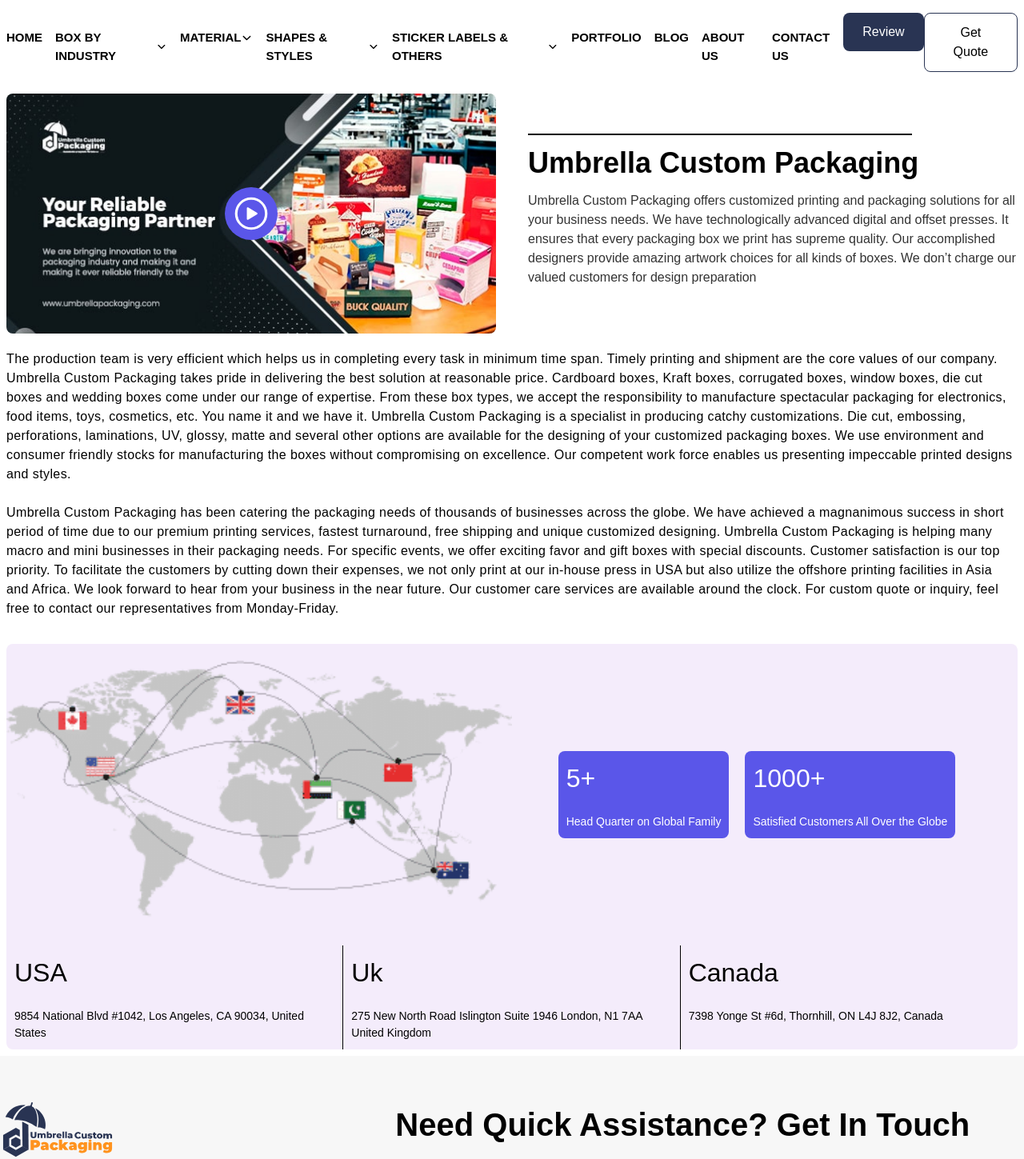
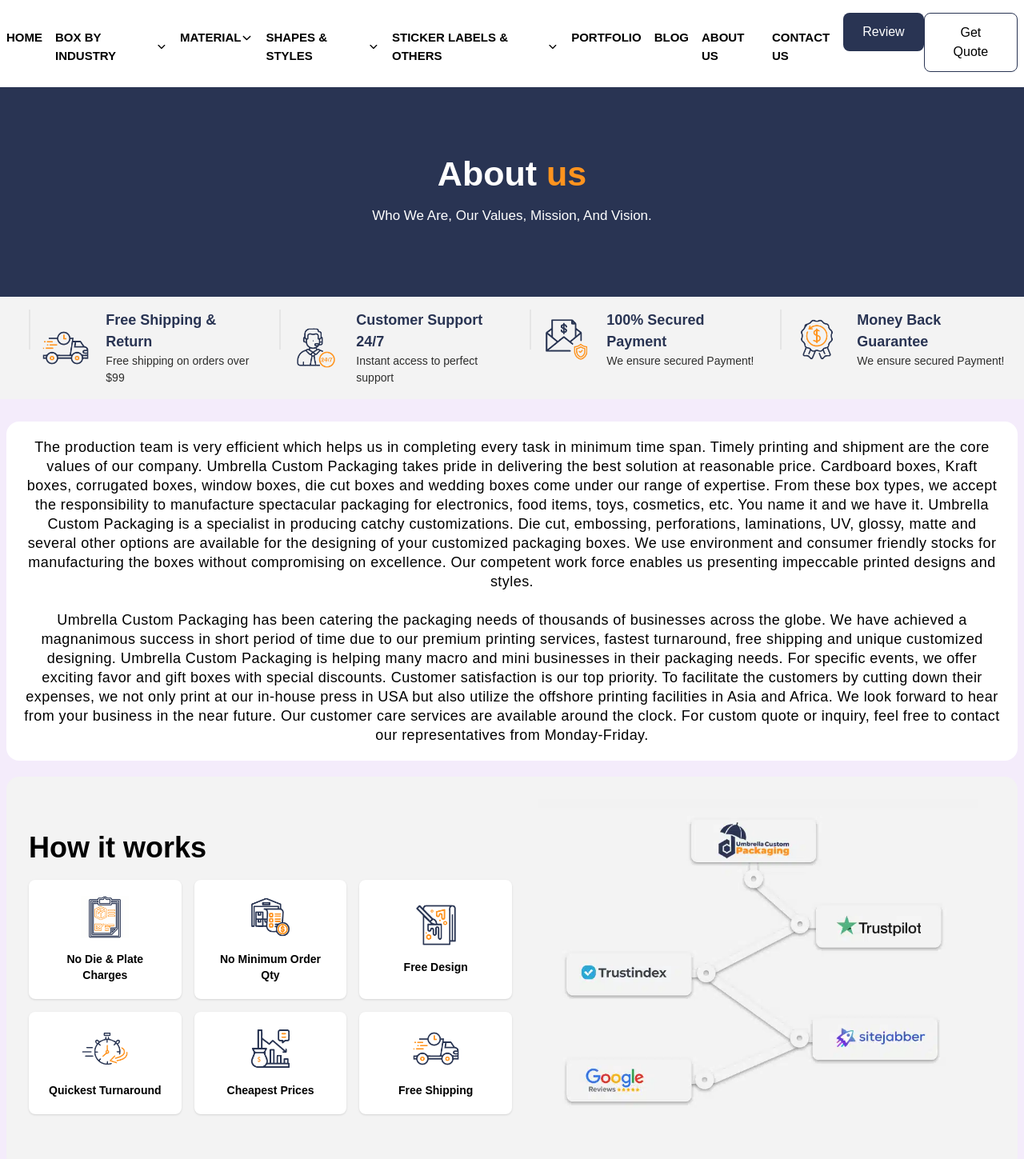
Before and after one commit to talhacodess/umbrellauk, a React (Vite) app in the folder umbrellauk/: page /about-us in a window 1280 px wide. Shown: the part 126-1575 px from the top of the page at 80% size. Built offline with nearby package versions, Linux system fonts and the light colour scheme.

Commit message:
about us

```diff
--- a/umbrellauk/pages/aboutus/AboutUs.jsx
+++ b/umbrellauk/pages/aboutus/AboutUs.jsx
@@ -4,60 +4,164 @@
 import map from '../../src/assets/map-01.png'
 import VideoPopup from './videoPopup';
 import Container from '../../components/Container';
+import shipping from '../../src/assets/free-shipping.png'
+import customer from '../../src/assets/customer-support-1.png'
+import secured from '../../src/assets/securd-payment-1.png'
+import money from '../../src/assets/money-back-gurantee-1.png'
+import windowboxes from '../../src/assets/Window-Boxes.webp'
+import infographics from '../../src/assets/infographics-uk-1.webp'
+import wicon1 from '../../src/assets/w-icon.png'
+import wicon2 from '../../src/assets/w-icon2.png'
+import wicon3 from '../../src/assets/w-icon3.png'
+import wicon4 from '../../src/assets/w-icon4.png'
+import wicon5 from '../../src/assets/w-icon5.png'
+import wicon6 from '../../src/assets/w-icon6.png'
 
 
 function AboutUs() {
-  const [showModel,setShowModel] = useState(false)
-  console.log(showModel,"Video Popup");
+  const [showModel, setShowModel] = useState(false)
+  console.log(showModel, "Video Popup");
 
   return (
     <>
+      {/**Main banner about Start */}
+      <div className='bg-[#293453]'>
         <Container>
-    <div className='grid md:grid-cols-2 grid-cols-1 gap-10'>
+          <div className=' rounded-[8px] p-5 h-[230px] flex flex-col justify-center items-center space-y-5 m-2'>
+            <h2 className='md:text-[43px] text-[30px] text-white font-semibold leading-10 text-center'>About
+              <span className='md:text-[43px] text-[30px] text-[#ff931e]'> us</span></h2>
+            <p className='text-white text-[17px] capitalize text-center'>Who we are, our values, mission, and vision.
+            </p>
 
-      <div className=' flex items-center justify-center h-[300px] bg-cover bg-no-repeat rounded-[8px] relative' style={{backgroundImage: `url(${banner})`}}>
-        <div className='  p-2 rounded-full bg-[#5a56e9]' onClick={()=>setShowModel(true)}><IoPlayCircleOutline size={50} color='#fff' />
 
           </div>
-        {showModel && <VideoPopup onClose={()=>setShowModel(false)}/>}
+        </Container>
 
+      </div>
+
+      {/**Main banner about end */}
+      {/**Icons  Start */}
+      <div className='bg-[#f3f3f3]'>
+        <Container>
+
+          <div className='grid sm:grid-cols-4 p-2 grid-cols-2 gap-1'>
+            <div className=' relative icon-banner '>
+              <div className='flex sm:flex-row flex-col justify-center items-center gap-5 sm:text-start text-center'>
+                <div className='w-4/12 flex justify-center sm:justify-end'><img src={shipping} width={60} height={45} alt="" /></div>
+                <div className='w-8/12'>
+                  <span className='text-[#293453]  sm:text-[18px]  text-[12px] font-semibold'>Free Shipping & Return</span>
+                  <p className='sm:text-[14px] text-[10px] text-[#2e2e2d]  font-normal'>Free shipping on orders over $99</p>
+                </div>
+
+              </div>
+            </div>
+            <div className=' relative icon-banner '>
+              <div className='flex sm:flex-row flex-col justify-center items-center gap-5 sm:text-start text-center'>
+                <div className='w-4/12 flex justify-center sm:justify-end'><img src={customer} width={60} height={45} alt="" /></div>
+                <div className='w-8/12'>
+                  <span className='text-[#293453]  sm:text-[18px]  text-[12px] font-semibold'>Customer Support 24/7</span>
+                  <p className='sm:text-[14px] text-[10px] text-[#2e2e2d]  font-normal'>Instant access to perfect support</p>
+                </div>
+
+              </div>
+            </div>
+            <div className=' relative icon-banner '>
+              <div className='flex sm:flex-row flex-col justify-center items-center gap-5 sm:text-start text-center'>
+                <div className='w-4/12 flex justify-center sm:justify-end'><img src={secured} width={60} height={45} alt="" /></div>
+                <div className='w-8/12'>
+                  <span className='text-[#293453]  sm:text-[18px]  text-[12px] font-semibold'>100% Secured Payment</span>
+                  <p className='sm:text-[14px] text-[10px] text-[#2e2e2d]  font-normal'>We ensure secured Payment!</p>
+                </div>
+
+              </div>
+            </div>
+            <div className=' relative icon-banner '>
+              <div className='flex sm:flex-row flex-col justify-center items-center gap-5 sm:text-start text-center'>
+                <div className='w-4/12 flex justify-center sm:justify-end'><img src={money} width={60} height={45} alt="" /></div>
+                <div className='w-8/12'>
+                  <span className='text-[#293453] sm:text-[18px]  text-[12px] font-semibold'>Money Back Guarantee</span>
+                  <p className='sm:text-[14px] text-[10px] text-[#2e2e2d]  font-normal'>We ensure secured Payment!</p>
+                </div>
+
+              </div>
+            </div>
 
           </div>
 
 
-      <div className='flex flex-col items-start justify-center space-y-2  '>
-        <hr className='text-[#000]  md:w-120 w-80 border ' />
-      <h2 className='md:text-[36px] text-[25px] font-semibold text-start '>Umbrella Custom Packaging</h2>
-      <p className='text-[#333333] md:text-[16px] text-[14px] text-left'>Umbrella Custom Packaging offers customized printing and packaging solutions for all your business needs. We have technologically advanced digital and offset presses. It ensures that every packaging box we print has supreme quality. Our accomplished designers provide amazing artwork choices for all kinds of boxes. We don’t charge our valued customers for design preparation</p>
-      <div className='flex gap-5  '>
+        </Container>
+      </div>
+      {/**map section Start */}
+      <div className='bg-[#F4ECFB]'>
+        <Container>
+
+          <div className='mt-5 bg-white p-5 rounded-2xl text-center '>
+            <p className=' text-lg tracking-wide leading-6 '>The production team is very efficient which helps us in completing every task in minimum time span. Timely printing and shipment are the core values of our company. Umbrella Custom Packaging takes pride in delivering the best solution at reasonable price. Cardboard boxes, Kraft boxes, corrugated boxes, window boxes, die cut boxes and wedding boxes come under our range of expertise. From these box types, we accept the responsibility to manufacture spectacular packaging for electronics, food items, toys, cosmetics, etc. You name it and we have it. Umbrella Custom Packaging is a specialist in producing catchy customizations. Die cut, embossing, perforations, laminations, UV, glossy, matte and several other options are available for the designing of your customized packaging boxes. We use environment and consumer friendly stocks for manufacturing the boxes without compromising on excellence. Our competent work force enables us presenting impeccable printed designs and styles.<br /><br />
+
+              Umbrella Custom Packaging has been catering the packaging needs of thousands of businesses across the globe. We have achieved a magnanimous success in short period of time due to our premium printing services, fastest turnaround, free shipping and unique customized designing. Umbrella Custom Packaging is helping many macro and mini businesses in their packaging needs. For specific events, we offer exciting favor and gift boxes with special discounts. Customer satisfaction is our top priority. To facilitate the customers by cutting down their expenses, we not only print at our in-house press in USA but also utilize the offshore printing facilities in Asia and Africa. We look forward to hear from your business in the near future. Our customer care services are available around the clock. For custom quote or inquiry, feel free to contact our representatives from Monday-Friday.</p>
+          </div>
+           {/**How it works section sTART*/}
+
+
+      <div className='bg-[#f3f3f3] my-5 sm:p-5 p-0 rounded-2xl'>
+        <Container>
+          <div className='grid md:grid-cols-2 grid-cols-1 justify-center items-center'>
+            <div className=''>
+              <h2 className='sm:text-[36px] text-[25px] sm:leading-[40px] leading-[30px] font-semibold'>How it works</h2>
+              <div className='grid md:grid-cols-3 grid-cols-2 gap-4 mt-5'>
+                <div className='shadow  rounded-lg p-5 flex flex-col justify-center items-center bg-white space-y-4 hover:shadow-xl cursor-auto'>
+                  <img src={wicon1} width={60} height={45} alt="" />
+                  <h3 className='font-semibold text-sm text-center'>No Die & Plate Charges</h3>
+                </div>
+                <div className='shadow  rounded-lg p-5 flex flex-col justify-center items-center bg-white space-y-4 hover:shadow-xl cursor-auto'>
+                  <img src={wicon2} width={60} height={45} alt="" />
+                  <h3 className='font-semibold text-sm text-center'>No Minimum Order Qty</h3>
+                </div>
+                <div className='shadow  rounded-lg p-5 flex flex-col justify-center items-center bg-white space-y-4 hover:shadow-xl cursor-auto'>
+                  <img src={wicon3} width={60} height={45} alt="" />
+                  <h3 className='font-semibold text-sm text-center'>Free Design</h3>
+                </div>
+                <div className='shadow  rounded-lg p-5 flex flex-col justify-center items-center bg-white space-y-4 hover:shadow-xl cursor-auto'>
+                  <img src={wicon4} width={60} height={45} alt="" />
+                  <h3 className='font-semibold text-sm text-center'>Quickest Turnaround</h3>
+                </div>
+                <div className='shadow  rounded-lg p-5 flex flex-col justify-center items-center bg-white space-y-4 hover:shadow-xl cursor-auto'>
+                  <img src={wicon5} width={60} height={45} alt="" />
+                  <h3 className='font-semibold text-sm text-center'>Cheapest Prices</h3>
+                </div>
+                <div className='shadow  rounded-lg p-5 flex flex-col justify-center items-center bg-white space-y-4 hover:shadow-xl cursor-auto'>
+                  <img src={wicon6} width={60} height={45} alt="" />
+                  <h3 className='font-semibold text-sm text-center'>Free Shipping</h3>
+                </div>
 
               </div>
+
+            </div>
+            <div className='flex justify-center items-center'><img src={infographics} alt="" width={560} height={670} /></div>
+
           </div>
 
+        </Container>
 
 
 
       </div>
 
-    <div className='mt-5'>
-        <p className='text-left text-[16px] tracking-wide leading-6 '>The production team is very efficient which helps us in completing every task in minimum time span. Timely printing and shipment are the core values of our company. Umbrella Custom Packaging takes pride in delivering the best solution at reasonable price. Cardboard boxes, Kraft boxes, corrugated boxes, window boxes, die cut boxes and wedding boxes come under our range of expertise. From these box types, we accept the responsibility to manufacture spectacular packaging for electronics, food items, toys, cosmetics, etc. You name it and we have it. Umbrella Custom Packaging is a specialist in producing catchy customizations. Die cut, embossing, perforations, laminations, UV, glossy, matte and several other options are available for the designing of your customized packaging boxes. We use environment and consumer friendly stocks for manufacturing the boxes without compromising on excellence. Our competent work force enables us presenting impeccable printed designs and styles.<br/><br/>
+      {/**How it works section end*/}
 
-Umbrella Custom Packaging has been catering the packaging needs of thousands of businesses across the globe. We have achieved a magnanimous success in short period of time due to our premium printing services, fastest turnaround, free shipping and unique customized designing. Umbrella Custom Packaging is helping many macro and mini businesses in their packaging needs. For specific events, we offer exciting favor and gift boxes with special discounts. Customer satisfaction is our top priority. To facilitate the customers by cutting down their expenses, we not only print at our in-house press in USA but also utilize the offshore printing facilities in Asia and Africa. We look forward to hear from your business in the near future. Our customer care services are available around the clock. For custom quote or inquiry, feel free to contact our representatives from Monday-Friday.</p>
-      </div>
-      <div className='bg-[#F4ECFB] rounded-[8px] mt-8'>
           <div className='grid md:grid-cols-2 grid-cols-1 space-y-2 '>
             <div className='' >
-            <img src={map} alt=""  className='w-full'/>
+              <img src={map} alt="" className='w-full' />
 
 
             </div>
             <div className=' flex flex-col justify-center items-center  gap-5'>
               <div className='flex text-white gap-5 '>
-                <div className='bg-[#5a56e9]  rounded-[8px] flex flex-col items-start p-2.5 space-y-5'>
+                <div className='bg-[#293453]  rounded-[8px] flex flex-col items-start p-2.5 space-y-5'>
                   <h1 className='text-[32px]'>5+</h1>
                   <p className='text-[14px]'>Head Quarter on Global Family</p>
                 </div>
-                <div className='bg-[#5a56e9]  rounded-[8px] flex flex-col items-start p-2.5 space-y-5'>
+                <div className='bg-[#293453]  rounded-[8px] flex flex-col items-start p-2.5 space-y-5'>
                   <h1 className='text-[32px]'>1000+</h1>
                   <p className='text-[14px]'>Satisfied Customers All Over the Globe </p>
                 </div>
@@ -83,10 +187,15 @@
             </div>
 
           </div>
-      </div>
+
 
 
         </Container>
+
+      </div>
+
+      {/**map section  end */}
+
     </>
 
   )
```
Also changed, not shown: umbrellauk/header/Header.jsx (+68 -66 lines). Lines whose indentation alone changed are shown as unchanged.
